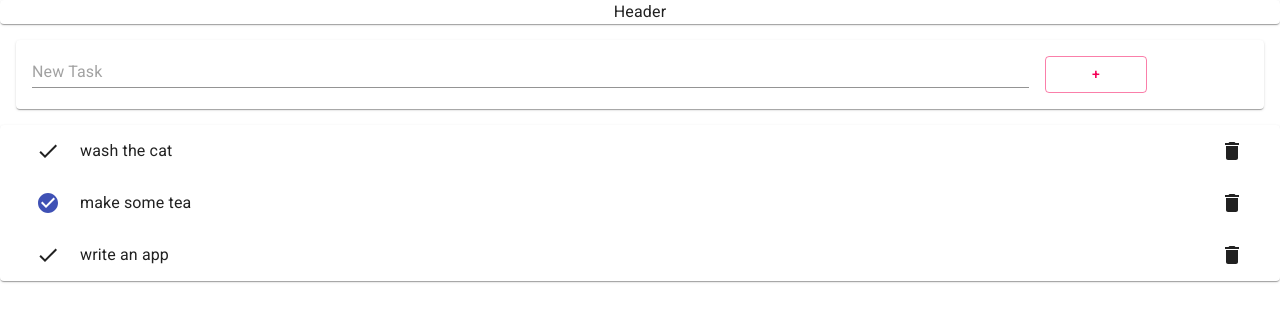
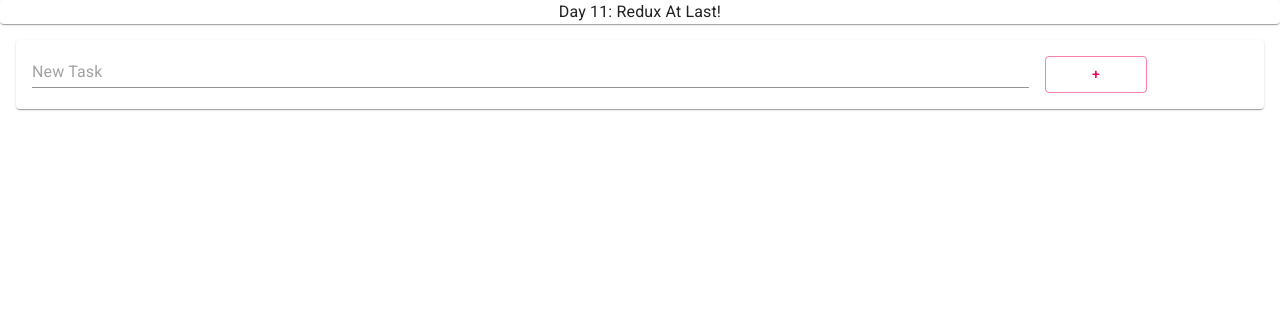
Before and after one commit to ejw773/to-do-30, a React (Create React App) app: page / in a window 1280 px wide. Shown: the top 322 px of the page. Built offline with nearby package versions, Linux system fonts and the light colour scheme.

Commit message:
finish for deploy

```diff
--- a/src/App.css
+++ b/src/App.css
@@ -1,3 +1,7 @@
 .App {
   text-align: center;
 }
+
+.completed {
+  text-decoration: line-through;
+}
--- a/src/components/HeaderComponent.js
+++ b/src/components/HeaderComponent.js
@@ -4,7 +4,7 @@ import { Typography, Paper } from '@material-ui/core';
 const Header = () => {
     return (
         <Paper>
-            <Typography>Header</Typography>
+            <Typography>Day 11: Redux At Last!</Typography>
         </Paper>
     )
 }
--- a/src/components/NewTaskComponent.js
+++ b/src/components/NewTaskComponent.js
@@ -7,16 +7,24 @@ const NewTask = () => {
     const [userInput, setUserInput] = useState('');
     const dispatch = useDispatch();
     const taskList = useSelector((state) => state.tasks.taskList);
+    let newId = 0;
     let allIds = taskList.map(item => item.id);
-    let newId = Math.max(...allIds) + 1;
+    if (allIds.length > 0) {
+        newId = Math.max(...allIds) + 1;
+    }
     const handleChange = ({target}) => {
         setUserInput(target.value);
     };
     const handleKeyPress = ({key}) => {
-        console.log(key);
+        if (key === 'Enter') {
+            handleClick();
+        }
     };
-    const handleClick = (e) => {
-        dispatch(addTask({userInput, newId}));
+    const handleClick = () => {
+        if (userInput !== '') {
+            dispatch(addTask({userInput, newId}));
+            setUserInput('');
+        }
     }
     return (
         <Paper style={{margin: 16, padding: 16}}>
--- a/src/components/RenderTaskComponent.js
+++ b/src/components/RenderTaskComponent.js
@@ -8,11 +8,13 @@ import DeleteIcon from '@material-ui/icons/Delete';
 
 const RenderTask = ({task, index}) => {
     const dispatch = useDispatch();
+    let textStyle = 'incomplete';
     let buttonColor = 'inherit';
     let buttonIcon = <CheckIcon/>;
     if (task.complete) {
         buttonColor = 'primary';
         buttonIcon = <CheckCircleIcon/>;
+        textStyle = 'completed';
     }
 
     return (
@@ -21,7 +23,7 @@ const RenderTask = ({task, index}) => {
                 color={buttonColor}
                 onClick={() => dispatch(toggleTask(index))}
             >{buttonIcon}</Button>
-            <ListItemText>{task.name}</ListItemText>
+            <ListItemText className={textStyle}>{task.name}</ListItemText>
             <Button onClick={() => dispatch(deleteTask(task.id))}><DeleteIcon/></Button>
         </ListItem>
     )
--- a/src/components/TaskListComponent.js
+++ b/src/components/TaskListComponent.js
@@ -5,7 +5,6 @@ import { Paper } from '@material-ui/core';
 
 const TaskList = () => {
     const taskList = useSelector((state) => state.tasks.taskList);
-    console.log(taskList);
     return (
         <Paper>
             {taskList.map((item, index) => {
--- a/src/features/taskList/taskListSlice.js
+++ b/src/features/taskList/taskListSlice.js
@@ -3,23 +3,7 @@ import { createSlice } from '@reduxjs/toolkit';
 export const taskListSlice = createSlice({
     name: 'tasks',
     initialState: {
-        taskList: [
-            {
-                id: 0,
-                name: 'wash the cat',
-                complete: false
-            },
-            {
-                id: 1,
-                name: 'make some tea',
-                complete: true
-            },
-            {
-                id: 9,
-                name: 'write an app',
-                complete: false
-            }
-        ]
+        taskList: []
     },
     reducers: {
         toggleTask: (state, action) => {
```
